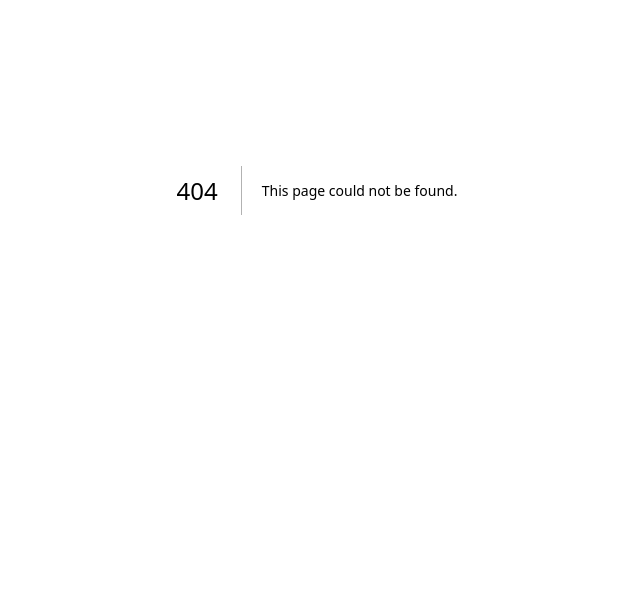
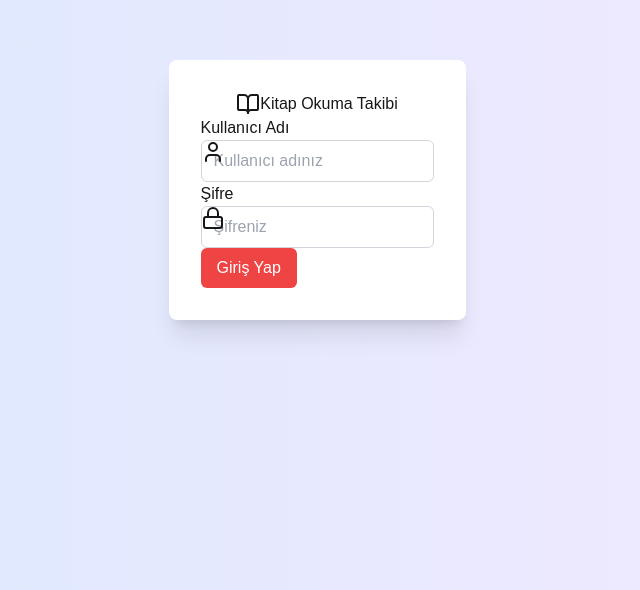
Before and after one commit to eatalay13/book_tracker, a Next.js app: page /login in a window 1280 px wide. Before the commit this address had no page. Shown: the part 210-800 px from the top of the page, without its empty margins (323-963 px from the left). Built offline with nearby package versions, Linux system fonts and the light colour scheme.

Commit message:
Refactor Button and Input components to use client-side rendering

```diff
--- a/src/app/layout.tsx
+++ b/src/app/layout.tsx
@@ -1,21 +1,14 @@
 import "@/styles/globals.css";
+import { geistMono, geistSans } from "@/utils/fonts";
 import type { Metadata } from "next";
-import localFont from "next/font/local";
 import { ReactNode } from "react";
 
-const geistSans = localFont({
-  src: "./fonts/GeistVF.woff",
-  variable: "--font-geist-sans",
-  weight: "100 900",
-});
-const geistMono = localFont({
-  src: "./fonts/GeistMonoVF.woff",
-  variable: "--font-geist-mono",
-  weight: "100 900",
-});
-
 export const metadata: Metadata = {
-  title: "Risale Okuma Takibi",
+  title: {
+    template: "%s | Risale-i Nur Okuma Takibi",
+    absolute: "Risale-i Nur Okuma Takibi",
+    default: "Risale-i Nur Okuma Takibi",
+  },
   description: "Risale-i Nur okuma takibi uygulaması",
   icons: "./favicon.ico",
 };
--- /dev/null
+++ b/src/app/login/page.tsx
@@ -0,0 +1,13 @@
+import LoginContainer from "@/containers/login";
+import { Metadata } from "next";
+
+export const metadata: Metadata = {
+  title: "Giriş Yap",
+  description: "Kullanıcı girişi yapın",
+};
+
+function LoginPage() {
+  return <LoginContainer />;
+}
+
+export default LoginPage;
--- a/src/app/page.tsx
+++ b/src/app/page.tsx
@@ -1,94 +1,11 @@
-"use client";
+import HomeContainer from "@/containers/home";
+import { Metadata } from "next";
 
-import Button from "@/components/Button";
-import Card from "@/components/Card";
-import Input from "@/components/Input";
-import { motion } from "framer-motion";
-import { BookOpen, ChevronRight, LogIn } from "lucide-react";
-import { useState } from "react";
+export const metadata: Metadata = {
+  title: "Sayfa sayısı Gir",
+  description: "Risale-i Nur okuma takibi uygulaması",
+};
 
 export default function Home() {
-  const [isLoggedIn, setIsLoggedIn] = useState<boolean>(true);
-  const [pagesRead, setPagesRead] = useState<number>(0);
-  const [hasEnteredToday, setHasEnteredToday] = useState<boolean>(false);
-
-  const handleLogin = () => {
-    setIsLoggedIn(true);
-  };
-
-  const handlePageEntry = (pages: number) => {
-    setPagesRead(pages);
-    setHasEnteredToday(true);
-  };
-
-  const PageButton = ({ pages }: { pages: number }) => (
-    <Button onClick={() => handlePageEntry(pages)} className="min-w-20">
-      {pages}
-    </Button>
-  );
-
-  return (
-    <div className="min-h-screen bg-gradient-to-r from-blue-100 to-purple-100 flex items-center justify-center">
-      <Card>
-        <h1 className="text-2xl font-bold text-center mb-6 flex items-center justify-center">
-          <BookOpen className="inline-block mr-2" />
-          Risale Okuma Takibi
-        </h1>
-        {!isLoggedIn ? (
-          <motion.div
-            initial={{ opacity: 0, y: 20 }}
-            animate={{ opacity: 1, y: 0 }}
-            transition={{ duration: 0.5 }}
-          >
-            <Button
-              onClick={handleLogin}
-              className="w-full flex items-center justify-center"
-            >
-              <LogIn className="mr-2" /> Giriş Yap
-            </Button>
-          </motion.div>
-        ) : hasEnteredToday ? (
-          <motion.div
-            initial={{ opacity: 0, scale: 0.9 }}
-            animate={{ opacity: 1, scale: 1 }}
-            transition={{ duration: 0.5 }}
-          >
-            <p className="text-center mb-4">Bugün için giriş yaptınız!</p>
-            <Button className="w-full flex items-center justify-center">
-              Raporları Görüntüle <ChevronRight className="ml-2" />
-            </Button>
-          </motion.div>
-        ) : (
-          <motion.div
-            initial={{ opacity: 0, scale: 0.9 }}
-            animate={{ opacity: 1, scale: 1 }}
-            transition={{ duration: 0.5 }}
-          >
-            <p className="text-center mb-4">Bugün kaç sayfa okudunuz?</p>
-            <div className="flex flex-wrap justify-center mb-4 gap-2">
-              {[5, 10, 15, 20, 25, 30].map((pages) => (
-                <PageButton key={pages} pages={pages} />
-              ))}
-            </div>
-            <hr className="border-t border-gray-300 mb-4" />
-            <p className="text-center mb-4">Ya da sayfa sayısını girin:</p>
-            <div className="flex flex-col items-center">
-              <Input
-                type="number"
-                placeholder="Veya sayfa sayısı girin"
-                className="block w-full mt-2"
-                onChange={(e) => setPagesRead(Number(e.target.value))}
-              />
-              <Button
-                onClick={() => handlePageEntry(pagesRead)}
-                className="block w-full mt-2"
-              >
-                Kaydet
-              </Button>
-            </div>
-          </motion.div>
-        )}
-      </Card>
-    </div>
-  );
+  return <HomeContainer />;
 }
--- /dev/null
+++ b/src/app/report/page.tsx
@@ -0,0 +1,13 @@
+import ReportContainer from "@/containers/report";
+import { Metadata } from "next";
+
+export const metadata: Metadata = {
+  title: "Raporlar",
+  description: "Risale-i Nur okuma takibi raporları",
+};
+
+function ReportPage() {
+  return <ReportContainer />;
+}
+
+export default ReportPage;
--- a/src/components/Button.tsx
+++ b/src/components/Button.tsx
@@ -1,17 +1,19 @@
 "use client";
 
 interface ButtonProps {
+  type?: "button" | "submit" | "reset";
   onClick?: () => void;
   children?: React.ReactNode;
   className?: string;
 }
 
-const Button = ({ onClick, children, className = "" }: ButtonProps) => (
+const Button = (props: ButtonProps) => (
   <button
-    onClick={onClick}
-    className={`px-4 py-2 bg-red-500 text-white rounded-md hover:bg-red-600 transition-colors ${className}`}
+    type={props.type}
+    onClick={props.onClick}
+    className={`px-4 py-2 bg-red-500 text-white rounded-md hover:bg-red-600 transition-colors ${props.className}`}
   >
-    {children}
+    {props.children}
   </button>
 );
 
--- a/src/components/Card.tsx
+++ b/src/components/Card.tsx
@@ -1,7 +1,6 @@
 "use client";
 
 import { motion } from "framer-motion";
-import { forwardRef } from "react";
 
 interface CardProps {
   children?: React.ReactNode;
@@ -20,4 +19,4 @@ function Card({ children }: CardProps) {
   );
 }
 
-export default forwardRef(Card);
+export default Card;
--- /dev/null
+++ b/src/components/FullPage.tsx
@@ -0,0 +1,15 @@
+import { ReactNode } from "react";
+
+interface FullPageProps {
+  children: ReactNode;
+}
+
+function FullPage(props: FullPageProps) {
+  return (
+    <div className="min-h-screen bg-gradient-to-r from-blue-100 to-purple-100 flex items-center justify-center">
+      {props.children}
+    </div>
+  );
+}
+
+export default FullPage;
--- a/src/components/Input.tsx
+++ b/src/components/Input.tsx
@@ -1,18 +1,20 @@
 "use client";
 
 interface InputProps {
-  type: string;
-  placeholder: string;
-  onChange: (e: React.ChangeEvent<HTMLInputElement>) => void;
+  name?: string;
+  type?: string;
+  placeholder?: string;
+  onChange?: (e: React.ChangeEvent<HTMLInputElement>) => void;
   className?: string;
 }
 
-const Input = ({ type, placeholder, onChange, className = "" }: InputProps) => (
+const Input = (props: InputProps) => (
   <input
-    type={type}
-    placeholder={placeholder}
-    onChange={onChange}
-    className={`px-3 py-2 border border-gray-300 rounded-md focus:outline-none focus:ring-2 focus:ring-blue-500 ${className}`}
+    type={props.type}
+    name={props.name}
+    placeholder={props.placeholder}
+    onChange={props.onChange}
+    className={`px-3 py-2 border border-gray-300 rounded-md focus:outline-none focus:ring-2 focus:ring-blue-500 ${props.className}`}
   />
 );
 
--- /dev/null
+++ b/src/containers/home/index.tsx
@@ -0,0 +1,64 @@
+"use client";
+
+import Button from "@/components/Button";
+import Card from "@/components/Card";
+import FullPage from "@/components/FullPage";
+import Input from "@/components/Input";
+import { motion } from "framer-motion";
+import { BookOpen } from "lucide-react";
+import { useState } from "react";
+
+function HomeContainer() {
+  const [pagesRead, setPagesRead] = useState<number>(0);
+
+  const handlePageEntry = (pages: number) => {
+    setPagesRead(pages);
+  };
+
+  const PageButton = ({ pages }: { pages: number }) => (
+    <Button onClick={() => handlePageEntry(pages)} className="min-w-20">
+      {pages}
+    </Button>
+  );
+
+  return (
+    <FullPage>
+      <Card>
+        <h1 className="text-2xl font-bold text-center mb-6 flex items-center justify-center">
+          <BookOpen className="inline-block mr-2" />
+          Risale Okuma Takibi
+        </h1>
+        <motion.div
+          initial={{ opacity: 0, scale: 0.9 }}
+          animate={{ opacity: 1, scale: 1 }}
+          transition={{ duration: 0.5 }}
+        >
+          <p className="text-center mb-4">Bugün kaç sayfa okudunuz?</p>
+          <div className="flex flex-wrap justify-center mb-4 gap-2">
+            {[5, 10, 15, 20, 25, 30].map((pages) => (
+              <PageButton key={pages} pages={pages} />
+            ))}
+          </div>
+          <hr className="border-t border-gray-300 mb-4" />
+          <p className="text-center mb-4">Ya da sayfa sayısını girin:</p>
+          <div className="flex flex-col items-center">
+            <Input
+              type="number"
+              placeholder="Veya sayfa sayısı girin"
+              className="block w-full mt-2"
+              onChange={(e) => setPagesRead(Number(e.target.value))}
+            />
+            <Button
+              onClick={() => handlePageEntry(pagesRead)}
+              className="block w-full mt-2"
+            >
+              Kaydet
+            </Button>
+          </div>
+        </motion.div>
+      </Card>
+    </FullPage>
+  );
+}
+
+export default HomeContainer;
--- /dev/null
+++ b/src/containers/login/index.tsx
@@ -0,0 +1,68 @@
+import Button from "@/components/Button";
+import Card from "@/components/Card";
+import FullPage from "@/components/FullPage";
+import Input from "@/components/Input";
+import { BookOpen, Lock, User } from "lucide-react";
+
+function LoginContainer() {
+  return (
+    <FullPage>
+      <Card>
+        <h1 className="text-2xl font-bold text-center mb-6 flex items-center justify-center">
+          <BookOpen className="inline-block mr-2" />
+          Kitap Okuma Takibi
+        </h1>
+        <form className="space-y-4">
+          <div>
+            <label
+              htmlFor="username"
+              className="block text-sm font-medium text-gray-700"
+            >
+              Kullanıcı Adı
+            </label>
+            <div className="mt-1 relative rounded-md shadow-sm">
+              <div className="absolute inset-y-0 left-0 pl-3 flex items-center pointer-events-none">
+                <User className="h-5 w-5 text-gray-400" />
+              </div>
+              <Input
+                type="text"
+                className="focus:ring-indigo-500 focus:border-indigo-500 block w-full pl-10 sm:text-sm border-gray-300 rounded-md"
+                placeholder="Kullanıcı adınız"
+                //value={username}
+                //onChange={(e) => setUsername(e.target.value)}
+              />
+            </div>
+          </div>
+          <div>
+            <label
+              htmlFor="password"
+              className="block text-sm font-medium text-gray-700"
+            >
+              Şifre
+            </label>
+            <div className="mt-1 relative rounded-md shadow-sm">
+              <div className="absolute inset-y-0 left-0 pl-3 flex items-center pointer-events-none">
+                <Lock className="h-5 w-5 text-gray-400" />
+              </div>
+              <Input
+                type="password"
+                className="focus:ring-indigo-500 focus:border-indigo-500 block w-full pl-10 sm:text-sm border-gray-300 rounded-md"
+                placeholder="Şifreniz"
+                //value={password}
+                //onChange={(e) => setPassword(e.target.value)}
+              />
+            </div>
+          </div>
+          <Button
+            type="submit"
+            className="w-full flex items-center justify-center"
+          >
+            Giriş Yap
+          </Button>
+        </form>
+      </Card>
+    </FullPage>
+  );
+}
+
+export default LoginContainer;
--- /dev/null
+++ b/src/containers/report/index.tsx
@@ -0,0 +1,23 @@
+"use client";
+
+import Button from "@/components/Button";
+import Card from "@/components/Card";
+import FullPage from "@/components/FullPage";
+import { ChevronRight } from "lucide-react";
+
+function ReportContainer() {
+  return (
+    <FullPage>
+      <Card>
+        <div>
+          <p className="text-center mb-4">Bugün için giriş yaptınız!</p>
+          <Button className="w-full flex items-center justify-center">
+            Raporları Görüntüle <ChevronRight className="ml-2" />
+          </Button>
+        </div>
+      </Card>
+    </FullPage>
+  );
+}
+
+export default ReportContainer;
--- /dev/null
+++ b/src/utils/fonts.ts
@@ -0,0 +1,15 @@
+import localFont from "next/font/local";
+
+const geistSans = localFont({
+  src: "../../public/fonts/GeistVF.woff",
+  variable: "--font-geist-sans",
+  weight: "100 900",
+});
+
+const geistMono = localFont({
+  src: "../../public/fonts/GeistMonoVF.woff",
+  variable: "--font-geist-mono",
+  weight: "100 900",
+});
+
+export { geistMono, geistSans };
```
